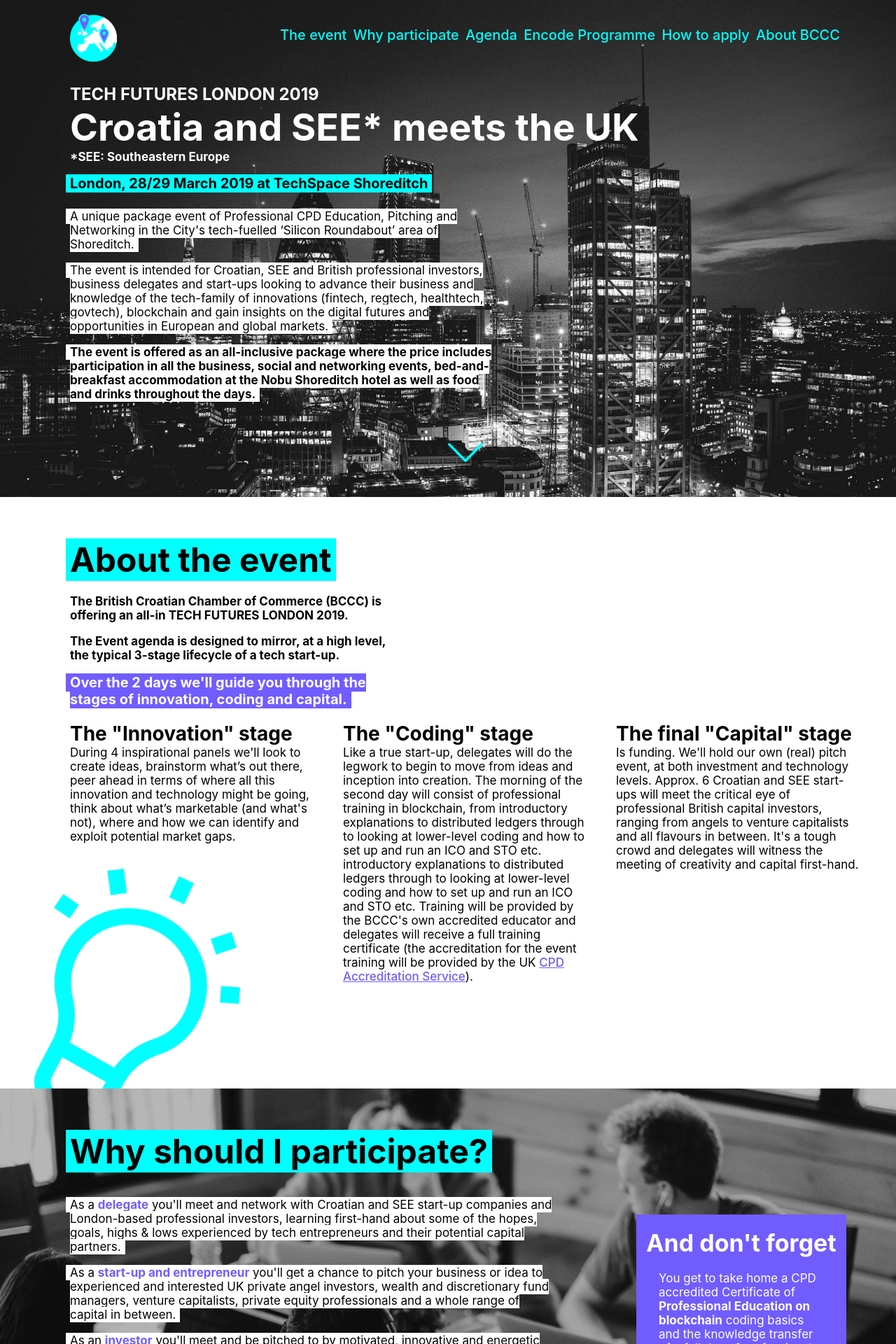
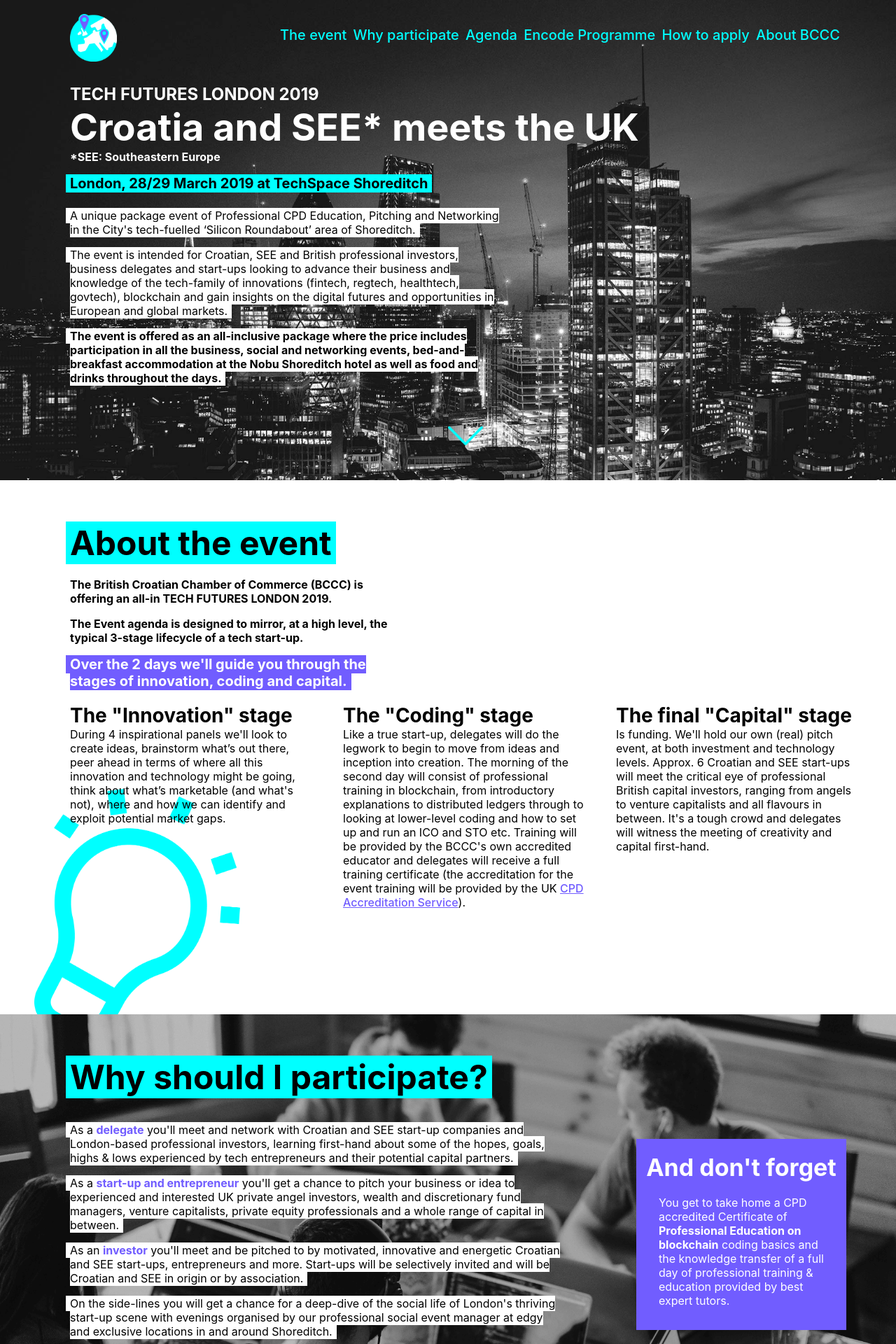
Before and after one commit to jcatalaamat/croatia-see-meets-uk, a React (Create React App) app: page /#/tech_futures_london_event_2019 in a window 1280 px wide. Shown: the top 1920 px of the page at 70% size. Built offline with nearby package versions, Linux system fonts and the light colour scheme.

Commit message:
new changes

```diff
--- a/src/App.scss
+++ b/src/App.scss
@@ -52,14 +52,15 @@
     //font-size: 12px;
   }
   @media only screen and (min-width: 768px) {
-    font-size: 17px;
+    font-size: 16px;
   }
 }
 
 p {
   font-size: 12px;
   @media only screen and (min-width: 768px) {
-    font-size: 17px;
+    line-height: 20px;
+    font-size: 16px;
   }
 }
 
@@ -477,6 +478,10 @@
   background-color: white;
   color: black;
 
+  @media only screen and (min-width: 768px) {
+    line-height: 20px;
+  }
+
   &-bccc {
     font-size: 20px;
     line-height: 30px;
@@ -484,14 +489,14 @@
     padding: 1px 0 1px 0;
     background-color: white;
     color: black;
-  @media only screen and (min-width: 768px) {
-    font-size: 27px;
-    line-height: 40px;
-  }
+    @media only screen and (min-width: 768px) {
+      font-size: 27px;
+      line-height: 40px;
+    }
   }
 
   &-red {
-    font-size: 17px;
+    font-size: 16px;
     box-shadow: 6px 0 0 white, -6px 0 0 white;
   line-height: 16px;
   padding: 1px 0 1px 0;
@@ -641,7 +646,7 @@
   &__text {
     font-size: 12px;
     @media only screen and (min-width: 768px) {
-      font-size: 17px;
+      font-size: 16px;
     }
 
     &-container {
@@ -703,7 +708,7 @@
   &__text {
     font-size: 12px;
     @media only screen and (min-width: 768px) {
-      font-size: 17px;
+      font-size: 16px;
     }
 
     &-container {
@@ -763,7 +768,7 @@
   &__text {
     font-size: 12px;
     @media only screen and (min-width: 768px) {
-      font-size: 17px;
+      font-size: 16px;
     }
 
     &-container {
@@ -1228,7 +1233,7 @@
   @media only screen and (min-width: 768px) {
     font-size: 20px;
   }
-  font-size: 17px;
+  font-size: 16px;
   font-weight: 500;
   line-height: 16px;
   padding: 2px 0 2px 0;
--- a/src/components/AboutTheEvent.jsx
+++ b/src/components/AboutTheEvent.jsx
@@ -54,10 +54,7 @@
 explanations to distributed ledgers through
 to looking at lower-level coding and how to
 set up and run an ICO and STO etc.
-introductory explanations to distributed
-ledgers through to looking at lower-level
-coding and how to set up and run an ICO
-and STO etc. Training will be provided by
+Training will be provided by
 the BCCC's own accredited educator and
 delegates will receive a full training
 certificate (the accreditation for the event
--- a/src/components/Agenda.jsx
+++ b/src/components/Agenda.jsx
@@ -42,18 +42,14 @@
           <Bullet text="Blockchain coding practices training for novices & intermediates on blockchain technology, coding techniques and technology basics." />
 
           <p>
-            <i>
             Training provided by
-              {' '}
-            </i>
+            {' '}
             <b>Gary Nuttall MBCS CITP</b>
-            <i>
           , Blockchain / DLT / ICO consultant,
 educator and trainer with 25 years of experience in a variety of IT roles in the
 CPG/FMCG, Commodities Trading, Pharmaceuticals, Retailing and Insurance
 industries and an established profile in Distributed Ledger technologies, and
 associates.
-            </i>
             {' '}
             <a href="https://www.linkedin.com/in/garynuttall" rel="noopener noreferrer" target="_blank"><span className="purple">www.linkedin.com/in/garynuttall</span></a>
           </p>
@@ -89,7 +85,7 @@
 
           <Panel
             title="PANEL 1: Let's talk about techs"
-            text="Overview of the tech marketplace, current developments and opinion on the future of FinTech, RegTech, GovTech, HealthTech, Blockchain and it's successors. Foretelling the future and the likely impact of tech on corporate business practices today"
+            text="Overview of the tech marketplace, current developments and opinion on the future of FinTech, RegTech, GovTech, HealthTech, Blockchain and it's successors. Foretelling the future and the likely impact of tech on corporate business practices today."
           />
           <Panel
             title="PANEL 2: Show me the money!"
@@ -116,7 +112,7 @@
           <TimeDay text="Evening (6.00 pm - 8.00 pm)" />
           <Bullet
             bold="Pitch Night"
-            text="; approx. 6 pitchers to UK wealth/fund managers, angels, PE/VC etc"
+            text="; approx. 6 pitchers to UK wealth/fund managers, angels, PE/VC etc."
           />
           <div>
             <TimeDay text="Night Out " />
@@ -138,7 +134,7 @@
           <TimeDay text="Morning" />
           <Bullet text="Breakfast at hotel" />
           <Bullet text="Delegates wishing to stay longer may take advantage of BCCC’s special discounted rates for a further night’s stay at Nobu Hotel Shoreditch" />
-          <Bullet text="Delegates returning to Zagreb with BCCC are invited to travel with us courtesy of our private coach transfer to London Heathrow airport" />
+          <Bullet text="Delegates returning to Zagreb with BCCC are invited to travel with us, courtesy of our private coach transfer to London Heathrow airport" />
         </div>
 
       </div>
--- a/src/components/BoardOfDirectors.jsx
+++ b/src/components/BoardOfDirectors.jsx
@@ -97,11 +97,11 @@
                   <span className="box-grey__text">
                   Head of Events and Administration. Dina provides
 support for our Events and is responsible for
-liason with BCCC Members. Dina has a
+liaison with BCCC Members. Dina has a
 Bachelor's degree in Business & Economics and a
 Master's in Management from the University of
 Zagreb and a Certificate in Management
-Consultancy & Project Management at the London
+Consultancy & Project Management from the London
 School of Business & Finance.
                   </span>
                 </div>
--- a/src/components/Contacts.jsx
+++ b/src/components/Contacts.jsx
@@ -7,7 +7,7 @@
       <RedHeader spacing text="Contacts" />
       <div className="encode-text">
         <p>
-          <span className="p-contrast">please send all inquiries to:</span>
+          <span className="p-contrast">Please send all inquiries to:</span>
 
         </p>
         <div><span className="red-bg-underline"><a className="red-bg-underline" href="mailto:info@britishcroatiancc.co.uk">info@britishcroatiancc.co.uk</a></span></div>
--- a/src/components/HowToApply.jsx
+++ b/src/components/HowToApply.jsx
@@ -30,14 +30,14 @@
 
           </p>
           <p>
-          *if you're a Start-up or an Investor and you require accommodation, or anything
+          *If you're a Start-up or an Investor and you require accommodation, or anything
 else for that matter, and want to take advantage of our block booking at Nobu Hotel
-Shoreditch, please let us know
+Shoreditch, please let us know.
 
           </p>
           <p>
 The event has a minimum of 40 (max 50) Delegates capacity for the first day and
-100 for the second day
+100 for the second day.
 
           </p>
           <p>
--- a/src/components/Privacy.jsx
+++ b/src/components/Privacy.jsx
@@ -10,7 +10,7 @@
 At British Croatian Chamber of Commerce Limited ("BCCC", “we”, “us” or “our”) we are committed to safeguarding and preserving the privacy of our members and guests. This Privacy Policy sets out the basis on which any personal data we collect from you, or that you provide to us, will be processed by us. Please read the following carefully to understand our practices regarding your personal data and how we will treat it.
         <br />
         <br />
-For the purpose of the EU General Data Protection Regulation (“GDPR”) and complementary UK legislation, we are the data controller for any personal information gathered by this website or by other sources. Our registered address British Croatian Chamber of Commerce, c/o Wikborg Rein LLP, 30 Cannon Street, London EC4M 6XH, Company registered number: 03568235
+For the purpose of the EU General Data Protection Regulation (“GDPR”) and complementary UK legislation, we are the data controller for any personal information gathered by this website or by other sources. Our registered address is British Croatian Chamber of Commerce, c/o Wikborg Rein LLP, 30 Cannon Street, London EC4M 6XH, Company registered number: 03568235
         <br />
         <br />
 We do update this Policy from time to time so please do review this Policy regularly.
@@ -44,7 +44,7 @@
         <br />
         <br />
 
-Under the GDPR there must be a lawful basis for processing your personal data. As outlined above, we will only do so for the purpose of running our business, to provide information to you that you request from us relating to our products or services, to fulfil contractual obligations, or to provide information to interested parties making reasonable enquiries. In terms of the GDPR, we will be processing either on the lawful basis of fulfilling a contractual obligation, or the lawful basis of being in the legitimate interests of our business or customers. Finally, we may process on the lawful basis of fulfilling a legal obligation if this is applicable.
+Under the GDPR there must be a lawful basis for processing your personal data. As outlined above, we will only do so for the purpose of running our business, to provide information to you that you request from us relating to our products or services, to fulfill contractual obligations, or to provide information to interested parties making reasonable enquiries. In terms of the GDPR, we will be processing either on the lawful basis of fulfilling a contractual obligation, or the lawful basis of being in the legitimate interests of our business or customers. Finally, we may process on the lawful basis of fulfilling a legal obligation if this is applicable.
         <br />
         <br />
 We also process your personal data on the lawful basis of consent where you have opted to receive information about future events at BCCC. You may withdraw this consent at any time by unsubscribing from our mailing list as described above. We do not ever sell or pass personal data to third parties for marketing purposes.
```
